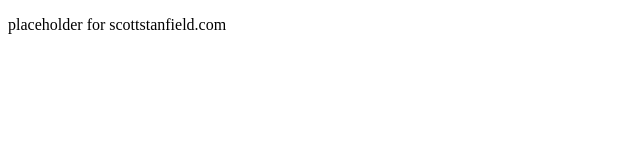
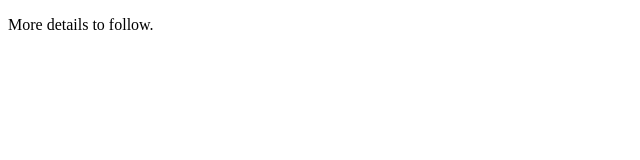
Before and after one commit to scottstanfield/scottstanfield.github.io, a plain HTML site: page index.html in a window 1280 px wide. Shown: the whole page, without its empty margins (0-640 px from the left). Drawn offline with Linux system fonts and the light colour scheme.

Commit message:
quick change

```diff
--- a/index.html
+++ b/index.html
@@ -6,6 +6,6 @@
         <title>Untitled</title>
     </head>
     <body>
-		<p>placeholder for scottstanfield.com</p>
+		<p>More details to follow.</p>
     </body>
 </html>
```
